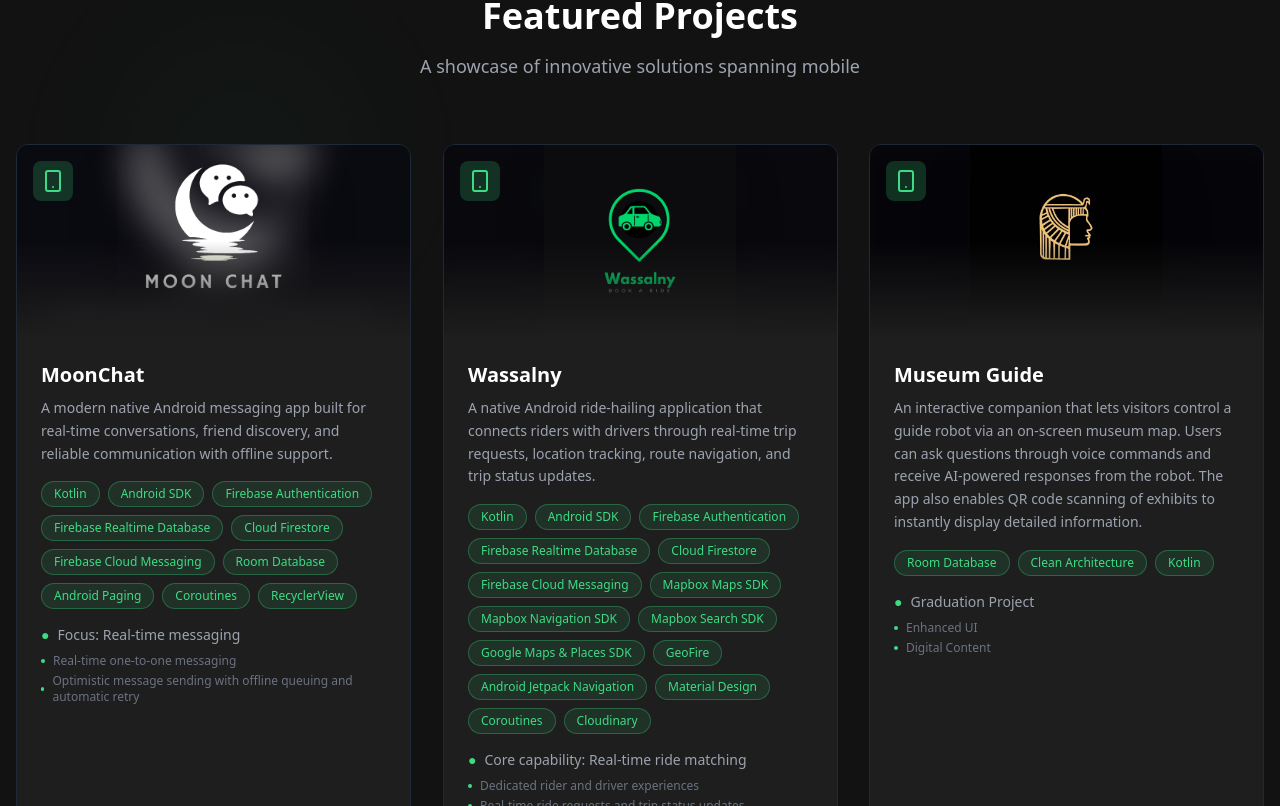
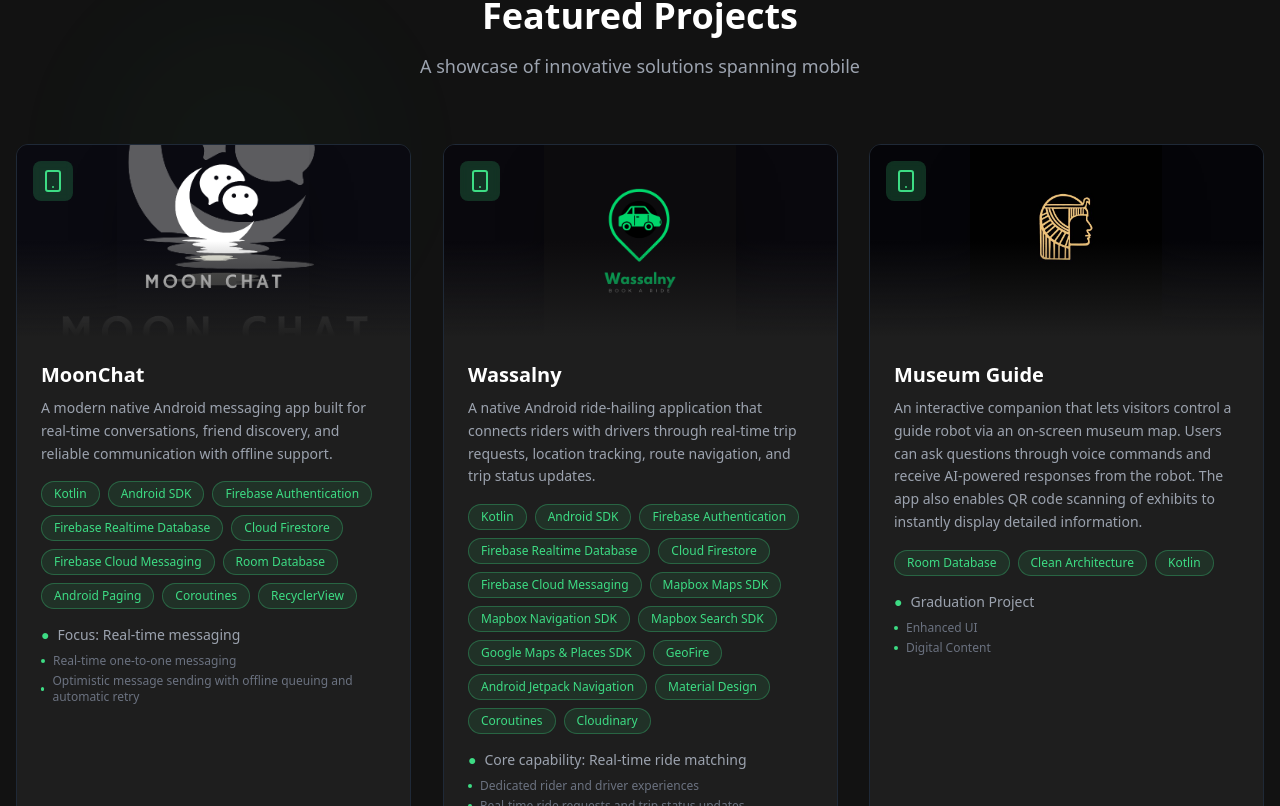
Before and after one commit to Mina-Software-Engineer/Mina-Portfolio, a React (Vite) app: page / in a window 1280 px wide. Shown: the part 914-1720 px from the top of the page. Built offline with nearby package versions, Linux system fonts and the light colour scheme.

Commit message:
Use image colors instead of blurred project backgrounds

```diff
--- a/src/components/Projects.tsx
+++ b/src/components/Projects.tsx
@@ -42,7 +42,7 @@ const Projects = () => {
                         src={project.image}
                         alt=""
                         aria-hidden="true"
-                        className="absolute inset-0 h-full w-full scale-110 object-cover opacity-45 blur-[17px]"
+                        className="absolute inset-0 h-full w-full scale-110 object-cover opacity-45"
                         loading="lazy"
                       />
                       <div className="absolute inset-0 bg-black/25"></div>
--- a/src/pages/ProjectDetailPage.tsx
+++ b/src/pages/ProjectDetailPage.tsx
@@ -75,7 +75,8 @@ const ProjectDetailPage = ({ project }: { project: Project }) => {
               </div>
             </div>
             <div className="relative overflow-hidden rounded-2xl border border-gray-800 bg-[#1E1E1E] shadow-2xl shadow-[#3DDC84]/10">
-              <img src={project.image} alt={`${project.title} preview`} className="aspect-[4/3] w-full bg-[#0b0b14] object-contain p-6" />
+              <img src={project.image} alt="" aria-hidden="true" className="absolute inset-0 h-full w-full scale-110 object-cover opacity-45" />
+              <img src={project.image} alt={`${project.title} preview`} className="relative z-10 aspect-[4/3] w-full object-contain p-6" />
               <div className="absolute inset-0 bg-gradient-to-t from-[#121212]/60 to-transparent" />
             </div>
           </div>
```
